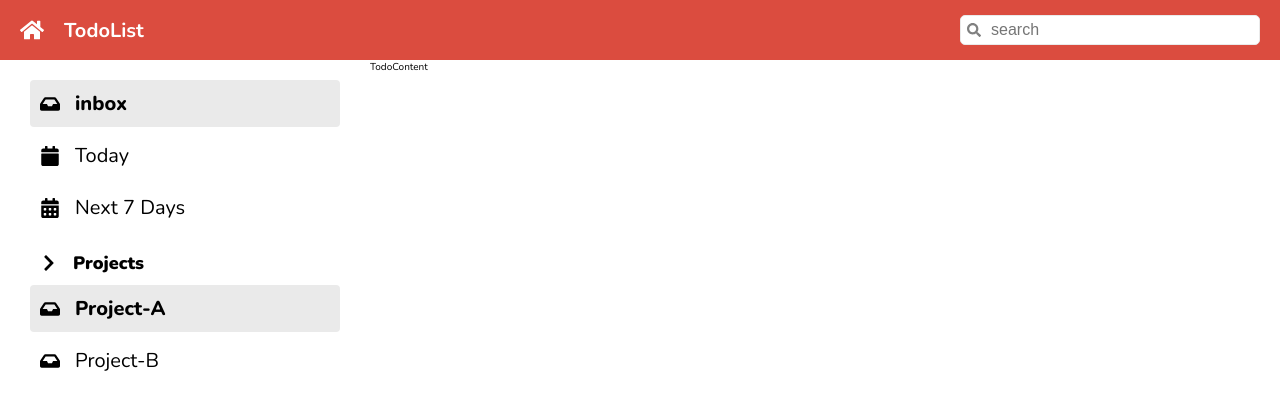
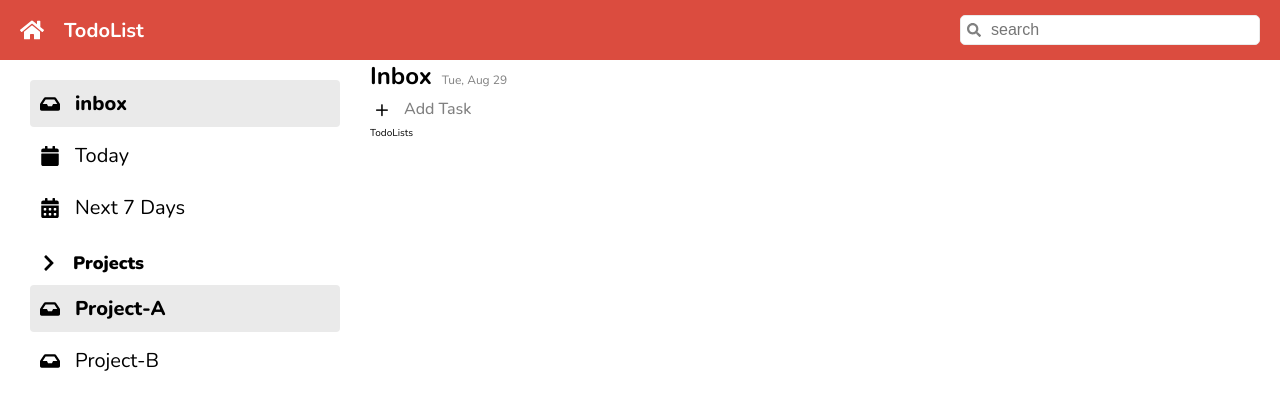
Before and after one commit to Surachotkit/CC15-Todolist, a React (Create React App) app: page / in a window 1280 px wide. Shown: the top 410 px of the page. Built offline with nearby package versions, Linux system fonts and the light colour scheme.

Commit message:
finish style todo

```diff
--- a/src/app/App.jsx
+++ b/src/app/App.jsx
@@ -8,6 +8,9 @@
 import Header from "../components/Header";
 import ListItem from "../components/ListItem";
 import Lists from "../components/Lists";
+import TodoHeader from "../components/Todo/TodoHeader";
+import TodoCreate from "../components/Todo/TodoCreate";
+import TodoLists from "../components/Todo/TodoLists";
 
 function App() {
   //<ListItem text="Inbox" icon={<FaInbox />} active={true} />
@@ -59,7 +62,24 @@
           </section>
         </aside>
       </div>
-      <div className="todo__content">TodoContent</div>
+      <div className="todo__content">
+        <main className="todo__container">
+              {/* Header */}
+              <TodoHeader/>
+              {/* <div className="header">
+                <h1 className="header__text">Inbox</h1>
+                <span className="header__date"></span>
+              </div> */}
+
+
+              {/* CreateTodo */}
+              <TodoCreate/>
+
+              {/* ToodoList */}
+              <TodoLists/>
+
+        </main>
+      </div>
     </div>
   );
 }
--- a/src/app/App.scss
+++ b/src/app/App.scss
@@ -75,3 +75,9 @@
       }
     }
   }
+
+.todo__container {
+  display: flex;
+  flex-direction: column;
+  gap: 5px;
+}
--- /dev/null
+++ b/src/components/Todo/TodoCreate.jsx
@@ -0,0 +1,13 @@
+import styles from './TodoCreate.module.scss'
+
+function TodoCreate(){
+    return (
+
+    <div className={styles.todo__create}>
+        <span className={styles.todo__create__button}>+</span>
+        <h3 className={styles.todo__create__text}>Add Task</h3>
+    </div>
+    )
+}
+
+export default TodoCreate
--- /dev/null
+++ b/src/components/Todo/TodoCreate.module.scss
@@ -0,0 +1,48 @@
+@import '../../index.scss';
+
+.todo__create{
+    display: flex;
+    gap: 10px;
+    align-items: center;
+    cursor: pointer;
+
+
+    &:hover{
+        & .todo__create__button{
+            background-color: $primary;
+            color: $white;
+        }
+
+        & .todo__create__text{
+            color: $primary;
+        }
+
+    }
+
+    &__button{
+        font-size: 2.4rem;
+        width: 2.4rem;
+        height: 2.4rem;
+        border-radius: 50%;
+        // text-align: center;
+
+        // ทำให้ปุ่มอยู่กลาง
+        display: flex;
+        align-items: center;
+        justify-content: center;
+        line-height: 2.2rem;
+        color: currentColor;
+
+        &:hover{
+            color: $white;
+        }
+    }
+    &__text{
+        color: $grey-dark;
+        font-weight: 500;
+        font-size: 1.6rem;
+        line-height: 1.2rem;
+    }
+
+
+}
--- /dev/null
+++ b/src/components/Todo/TodoHeader.jsx
@@ -0,0 +1,14 @@
+import styles from './TodoHeader.module.scss'
+//styles = { header : cssRules }
+function TodoHeader(){
+    const today = new Date()
+    const options = {day:'numeric',weekday: "short", month: 'short'  }
+    return(
+        <div className={styles.header}>
+            <h1 className={styles.header__text}>Inbox</h1>
+            <span className={styles.header__date}>{today.toLocaleDateString('en-US',options)}</span>
+        </div>
+    )
+}
+
+export default TodoHeader;
--- /dev/null
+++ b/src/components/Todo/TodoHeader.module.scss
@@ -0,0 +1,15 @@
+@import '../../index.scss';
+
+.header{
+    display: flex;
+    gap: 10px;
+    align-items: baseline;
+
+    &__text{
+        font-size: 2.4rem;
+    }
+    &__date{
+        font-size: 1.2rem;
+        color: $grey-dark;
+    }
+}
--- /dev/null
+++ b/src/components/Todo/TodoLists.jsx
@@ -0,0 +1,9 @@
+import style from './TodoLists.module.scss'
+
+function TodoLists() {
+  return (
+    <div>TodoLists</div>
+  )
+}
+
+export default TodoLists
--- /dev/null
+++ b/src/components/Todo/TodoLists.module.scss
@@ -0,0 +1 @@
+@import '../../index.scss'
```
